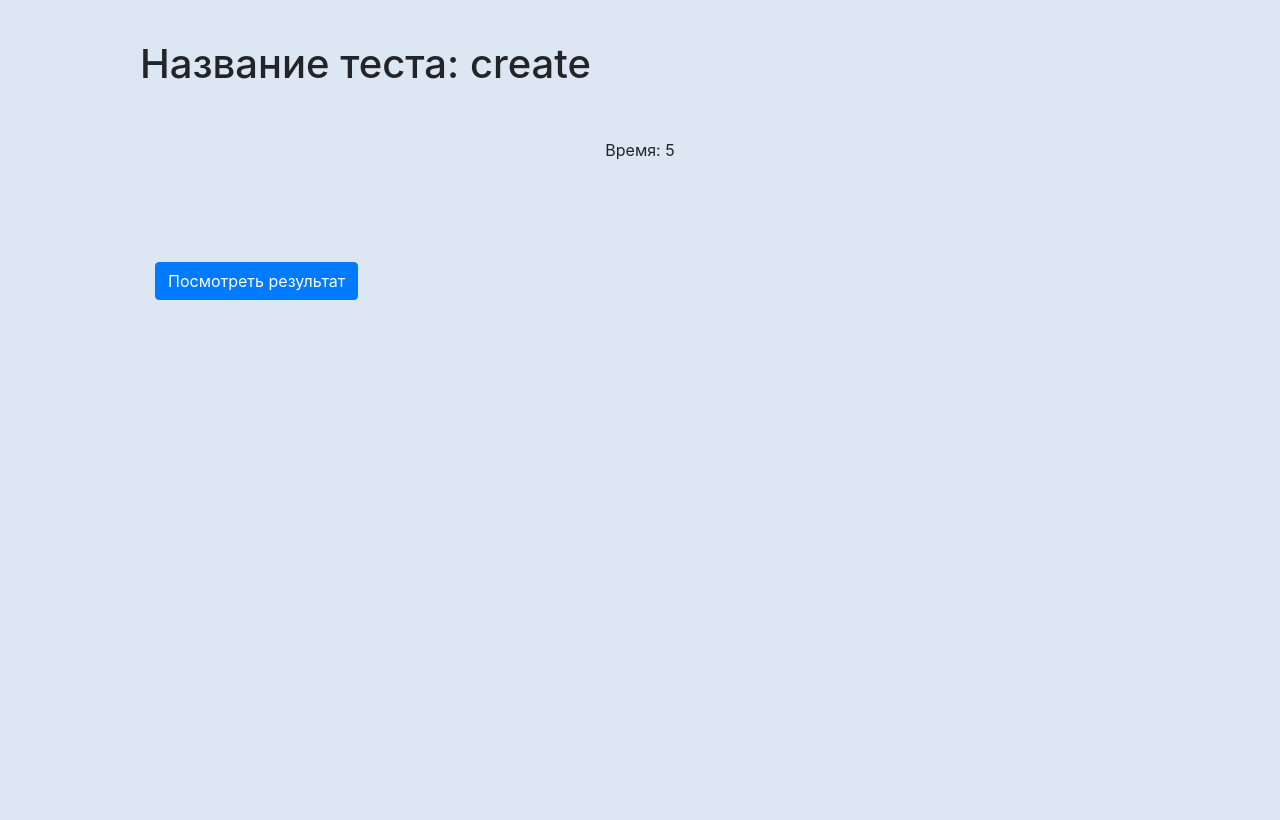
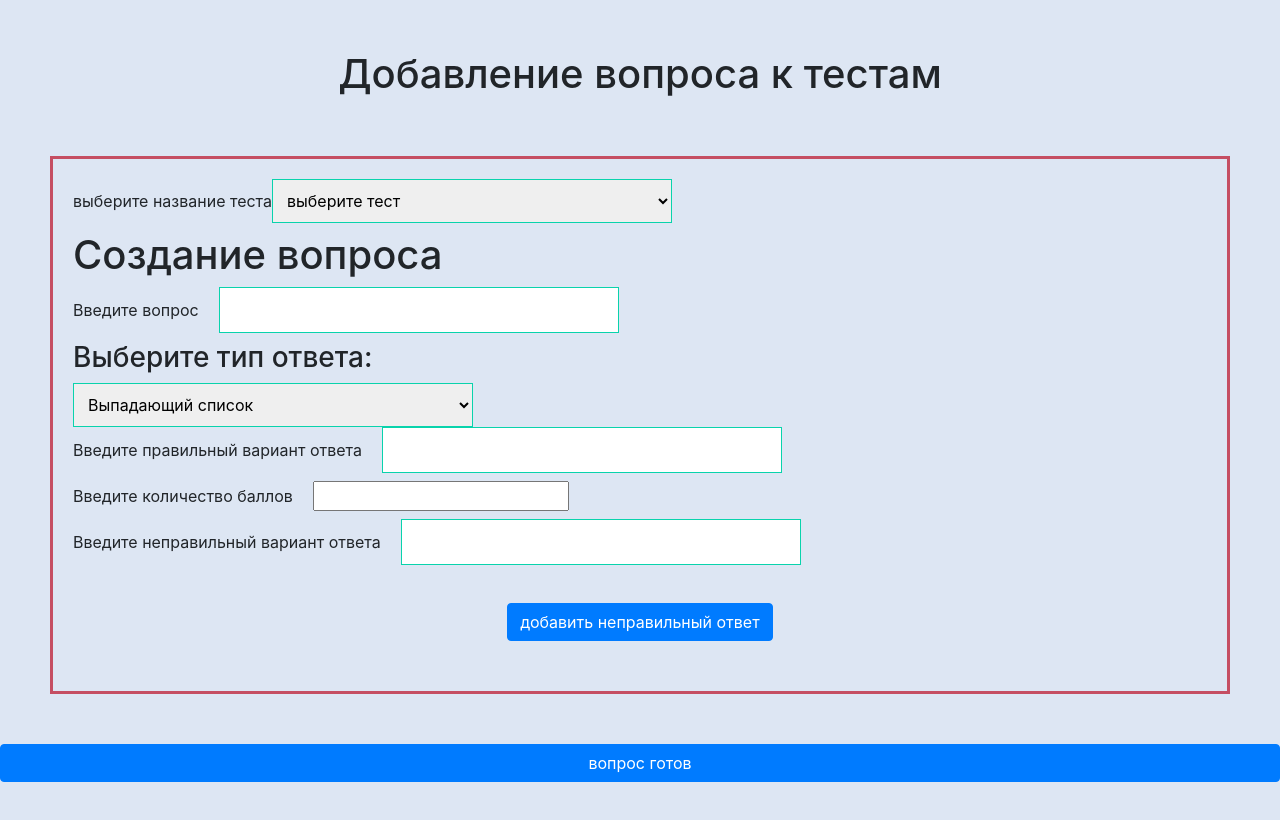
Before and after one commit to julia-me/Question-test, a React (Create React App) app: page /create in a window 1280 px wide. Shown: the top 820 px of the page. Built offline with nearby package versions, Linux system fonts and the light colour scheme.

Commit message:
creation of test questions

```diff
--- a/src/App.css
+++ b/src/App.css
@@ -171,3 +171,12 @@ span {
   flex-direction: column;
   align-items: center;
 }
+
+.newTest{
+  margin: 50px;
+  padding: 20px;
+  display: flex;
+  flex-direction: column;
+  text-align: left;
+  border: 3px solid rgb(197, 78, 98);
+}
--- a/src/App.jsx
+++ b/src/App.jsx
@@ -1,34 +1,59 @@
-import React, {useState}  from 'react';
+import React, {useState, useEffect}  from 'react';
 import "./App.css"
-// import {geographyAQuestionsArr, biologyQuestionsArr, randomQuestionsArr} from './data/questionData.js'
 import * as Questions from './data/questionData.js'
 import Question from './components/Question'
 import Start from './components/StartPage'
 import Result from './components/Result'
 import Timer from './components/Timer'
+import CreateTest from './components/CreateTest/CreateTest'
 
-import { BrowserRouter, Switch, Route, Redirect, StaticRouter } from 'react-router-dom';
+import { BrowserRouter, Switch, Route, Redirect } from 'react-router-dom';
+localStorage.setItem('test', JSON.stringify([]))
+const allTestsArr=Object.entries(Questions)
+// let newQuestions = JSON.parse(localStorage.getItem('new')) || []
 
+// allTestsArr.map(arr => {
+//   newQuestions.map( quest => {
+//     if(arr[0] === quest[0]){
+//       arr[1].push(quest[1])
+//     }
+//   })
+// })
+// console.log('newQuestions', newQuestions)
 
 
 const App = ()  =>{
   const [maxPoints, setMaxPoints]=useState('')
-  // const [totalPoint, setTotalPoint] = useState(0)
+  const [usersTime, setUsersTime]= useState(1)
   const [data, setData] = useState([])
   const allTestTitles= Object.keys(Questions)
-  const allTestsArr=Object.entries(Questions)
 
+  const [newQuestions, setNewQuestions] = useState(JSON.parse(localStorage.getItem('new')) || [])
+
+  console.log(allTestsArr)
+
+
+  useEffect(()=> {
+    allTestsArr.map(arr => {
+      return newQuestions.map( quest => {
+        if(arr[0] === quest[0]){
+          return arr[1].push(quest[1])
+        }
+      })
+    })
+  }, [newQuestions])
 
   const TestPage = ({ match }) => {
     allTestsArr.find(test => {
-      if(test[0] === match.params.pageTitle)
-      setData(test[1])
+      if(test[0] === match.params.pageTitle){
+        return setData(test[1])
+      }
   })
 
       return(
       <div className="App">
         <h1> Название теста: {match.params.pageTitle}</h1>
-        <Timer/>
+        <Timer usersTime={usersTime}/>
         <Question
         data={data}
         setMaxPoints={setMaxPoints}
@@ -47,13 +72,16 @@ const App = ()  =>{
       </Route>
 
       <Route path="/start">
-        <Start allTestTitles={allTestTitles}/>
+        <Start allTestTitles={allTestTitles} setUsersTime={setUsersTime}/>
       </Route>
 
       <Route path="/result">
         < Result
-        // totalPoint={totalPoint}
         maxPoints={maxPoints}/>
+      </Route>
+
+      <Route path="/create">
+        < CreateTest allTestTitles={allTestTitles}/>
       </Route>
 
       <Route path="/:pageTitle" component={TestPage}/>
--- a/src/Elements/InputText.jsx
+++ b/src/Elements/InputText.jsx
@@ -14,9 +14,10 @@ const InputText = ({oneQuestion, number, setAnsver}) =>{
       <div className='card-body'>
         <h1> {number+1}. {oneQuestion.title} ?</h1>
         {oneQuestion.url && <img src={oneQuestion.url} alt="oneQuestion.title"/>}
-        {oneQuestion.answer.map(elem => {
+        <input onChange={(e)=> answerValidation(e.target.value) } key={oneQuestion.answer[0].title} type="text" placeholder="введите ответ" />
+        {/* {oneQuestion.answer.map(elem => {
         return <input onChange={(e)=> answerValidation(e.target.value) } key={elem.title} type="text" placeholder="введите ответ" />
-        })}
+        })} */}
       </div>
     </div>
   );
--- /dev/null
+++ b/src/components/CreateTest/CorrectAnswer.jsx
@@ -0,0 +1,37 @@
+import React from 'react';
+
+const CorrectAnswer = ({setCorrectAnswerInfo, correctAnswerInfo, newQuestion, setNewQuestion})  =>{
+
+    const correctAnswer=(answer)=> {
+        setCorrectAnswerInfo({...correctAnswerInfo, title:answer})
+    }
+    const points=(point)=> {
+        if(point){
+            setCorrectAnswerInfo({...correctAnswerInfo, point: +point})
+        }
+        if(!point){
+            setCorrectAnswerInfo({...correctAnswerInfo, point:100})
+        }
+    }
+
+    return (
+        <div className="test-item">
+            <label htmlFor="correct">
+                Введите правильный вариант ответа
+                <input onChange={(e)=> correctAnswer(e.target.value)} type="text" id='correct'/>
+            </label>
+            <label htmlFor="point">
+                Введите количество баллов
+                <input onChange={(e)=> points(e.target.value)} type="number" id='point'/>
+            </label>
+        </div>
+    );
+}
+
+export default CorrectAnswer;
+
+// answer: [{
+//     title:'',
+//     isTrue:'',
+//     point:'',
+// }]
--- /dev/null
+++ b/src/components/CreateTest/CreateTest.jsx
@@ -0,0 +1,106 @@
+import React, {useState, useEffect} from 'react';
+import { Link } from 'react-router-dom';
+import NewQuestion from './NewQuestion'
+import CorrectAnswer from './CorrectAnswer'
+import InCorrectAnswer from './InCorrectAnswer'
+
+let newArrTest = JSON.parse(localStorage.getItem('new')) || []
+
+
+const CreateTest = ({allTestTitles})  =>{
+    const [correctAnswerInfo, setCorrectAnswerInfo]=useState({
+        title:'',
+        isTrue: true,
+        point: 1,
+    })
+    const [inCorrectAnswerInfo, setInCorrectAnswerInfo]=useState({
+        title:'',
+        isTrue: false,
+        point: 0,
+    })
+    // name of test to push question
+    const [newTestName, setNewTestName]=useState('')
+    // arr of question info
+    const [newQuestion, setNewQuestion]=useState({
+        type: 'Select',
+        answer: []
+    })
+    //total info to push
+    const [newTest, setNewTest]=useState([])
+
+    //for button add answer
+    const [addIncorrect, setAddIncorrect]=useState({
+        one: false,
+        two: false,
+        firstButton: true,
+        secondButton: false,
+    })
+
+    const createTest = (e) => {
+        setNewTestName(e.target.value)
+    }
+
+    useEffect(()=> {
+        setNewQuestion({...newQuestion, answer: [correctAnswerInfo,inCorrectAnswerInfo]})
+        setNewTest([newTestName, newQuestion])
+
+    },[inCorrectAnswerInfo, correctAnswerInfo, newTestName])
+
+    const testIsReadyHendel = (e) => {
+        if(newTestName && correctAnswerInfo.title && correctAnswerInfo.point  && inCorrectAnswerInfo.title &&newQuestion.title){
+            newArrTest.push(newTest)
+            localStorage.setItem('new', JSON.stringify(newArrTest))
+        }
+    }
+
+    return (
+        <div className="result">
+            <h1>  Добавление вопроса к тестам </h1>
+            <div className='newTest'>
+                <div className='test-item'>
+                    <label htmlFor=""> выберите название теста
+                        <select onChange={(e)=> createTest(e)}>
+                            <option value="0"> выберите тест </option>
+                            {allTestTitles.map(name => {
+                                return(
+                                    <option key={name} value={name}>{name}</option>
+                                )
+                            })}
+                        </select>
+                    </label>
+                </div>
+                <NewQuestion
+                newQuestion={newQuestion} setNewQuestion={setNewQuestion}
+                />
+                <CorrectAnswer setCorrectAnswerInfo={setCorrectAnswerInfo} correctAnswerInfo={correctAnswerInfo} newQuestion={newQuestion} setNewQuestion={setNewQuestion}/>
+                <InCorrectAnswer inCorrectAnswerInfo={inCorrectAnswerInfo} setInCorrectAnswerInfo={setInCorrectAnswerInfo}/>
+                {addIncorrect.firstButton &&
+                <button
+                onClick={(e) => setAddIncorrect({...addIncorrect,
+                    ...addIncorrect.one=true,
+                    ...addIncorrect.secondButton=true,
+                    ...addIncorrect.firstButton=false})}
+                    className="btn btn-primary" > добавить неправильный ответ
+                </button> }
+                {addIncorrect.one &&
+                <div>
+                   <InCorrectAnswer/>
+                </div> }
+                {addIncorrect.secondButton &&
+                <button
+                    onClick={(e) => setAddIncorrect({...addIncorrect,
+                    ...addIncorrect.two=true,
+                    ...addIncorrect.secondButton=false})}
+                    className="btn btn-primary" > добавить неправильный ответ
+                </button> }
+                {addIncorrect.two &&
+                <div>
+                   <InCorrectAnswer/>
+                </div> }
+            </div>
+            <Link onClick={(e)=> testIsReadyHendel(e)} className="btn btn-primary" to='/start'> вопрос готов </Link>
+        </div>
+    );
+}
+
+export default CreateTest;
--- /dev/null
+++ b/src/components/CreateTest/InCorrectAnswer.jsx
@@ -0,0 +1,19 @@
+import React from 'react';
+
+const InCorrectAnswer = ({inCorrectAnswerInfo, setInCorrectAnswerInfo})  =>{
+
+    const inCorrectAnswer=(answer)=> {
+        setInCorrectAnswerInfo({...inCorrectAnswerInfo, title:answer})
+    }
+
+    return (
+        <div className="test-item">
+            <label htmlFor="incorrect">
+                Введите неправильный вариант ответа
+                <input onChange={(e)=> inCorrectAnswer(e.target.value)} type="text" id='incorrect'/>
+            </label>
+        </div>
+    );
+}
+
+export default InCorrectAnswer;
--- /dev/null
+++ b/src/components/CreateTest/NewQuestion.jsx
@@ -0,0 +1,36 @@
+import React from 'react';
+
+
+const NewQuestion = ({ newQuestion, setNewQuestion})  =>{
+
+    const typeOfAnswers =(type)=> {
+        setNewQuestion({...newQuestion, type:type})
+    }
+
+    const questionTitle =(title) => {
+        setNewQuestion({...newQuestion, title:title})
+    }
+
+
+    return (
+        <div className="test-item">
+            <h1> Создание вопроса  </h1>
+            <div>
+                <label htmlFor="createQuestion"> Введите вопрос
+                    <input  onChange={(e) => questionTitle(e.target.value)} type="text" id="createQuestion"/>
+                </label>
+            </div>
+            <div>
+                <h3> Выберите тип ответа: </h3>
+                <select id="typeOfQuestion" onChange={(e)=> typeOfAnswers(e.target.value)}>
+                    <option value="Select"> Выпадающий список </option>
+                    <option value="Text">Текстовое поле</option>
+                    <option value="Radio">Кнопка с одним правильным ответом </option>
+                    <option value="Checkbox">Кнопка с множеством правильных ответов </option>
+                </select>
+            </div>
+        </div>
+    );
+}
+
+export default NewQuestion;
--- a/src/components/Question.jsx
+++ b/src/components/Question.jsx
@@ -12,7 +12,6 @@ const Question = (props)  => {
   let resultPoints=0
 
   useEffect(()=> {
-    console.log(answersModel)
     summ()
   },[answersModel])
 
--- a/src/components/Result.jsx
+++ b/src/components/Result.jsx
@@ -3,15 +3,15 @@ import { Link } from 'react-router-dom';
 
 
 const Result = ({maxPoints})  =>{
-    console.log(maxPoints)
     let totalPoint=JSON.parse(localStorage.getItem('answ'))
+    let pers = Math.floor(totalPoint/maxPoints*100) || 0
     localStorage.setItem('answ', JSON.stringify(0))
 
 
     return (
         <div className="result">
-            <h1> Вы набрали  <span> {totalPoint} </span> баллов/  Из  <span> {maxPoints} </span> </h1>
-            <h1> Процент успешности прохождения теста  <span> {Math.floor(totalPoint/maxPoints*100)} % </span> </h1>
+            <h1> Вы набрали  <span> {totalPoint} </span> баллов  { maxPoints ? `/  из ${maxPoints} ` : ''} </h1>
+            <h1> Процент успешности прохождения теста  <span> {pers} % </span> </h1>
             <Link className="btn btn-primary" to='/start'> Пройти еще тесты </Link>
         </div>
     );
--- a/src/components/StartPage.jsx
+++ b/src/components/StartPage.jsx
@@ -1,12 +1,37 @@
-import React from 'react';
+import React, {useEffect, useState} from 'react';
 import { Link } from 'react-router-dom';
 
+const initialState = {count: 0};
 
-const Start = ({allTestTitles})  =>{
+function reducer(state, action) {
+  switch (action.type) {
+    case 'increment':
+      return {count: state.count + 1};
+    case 'decrement':
+      return {count: state.count - 1};
+    default:
+      throw new Error();
+  }
+}
+
+const Start = ({allTestTitles, setUsersTime})  =>{
+
+  useEffect(()=> {
+    setUsersTime(1)
+  },[])
+
+  const timeHendle =(e)=>{
+    setUsersTime(e.target.value)
+  }
 
   return (
     <div className="App">
       <div className="start-page">
+      <div className=''>
+          <label htmlFor=""> Сколько минут требуется на тест?
+            <input type="number" onChange={(e)=> timeHendle(e)}/>
+          </label>
+        </div>
         <h1> Выберите тест, который хотите пройти </h1>
         <div className='types-of-test'>
           {allTestTitles.map((title, index)=> {
@@ -17,6 +42,7 @@ const Start = ({allTestTitles})  =>{
             )
           })}
         </div>
+        <Link className="btn btn-primary" to='/create'> Придумать свой тест </Link>
       </div>
     </div>
   );
--- a/src/components/Timer.jsx
+++ b/src/components/Timer.jsx
@@ -2,8 +2,9 @@ import React, {useState, useEffect} from 'react';
 import { useHistory } from 'react-router-dom';
 
 
-const Timer = ()  =>{
-    const [time, setTime]=useState(10);
+const Timer = ({usersTime})  =>{
+    let timeForTest = usersTime*60
+    const [time, setTime]=useState(timeForTest);
     let history = useHistory();
 
     useEffect(()=> {
@@ -19,41 +20,6 @@ const Timer = ()  =>{
     }, [time])
 
 
-
-
-    // useEffect(() => {
-    //     const timer = setInterval(()=> {
-    //     }, 1000)
-    //     // return () => {
-    //     //   history.push('/result')
-    //     // }
-    // },[])
-
-    // console.log(time)
-
-
-
-
-    // const [seconds, setSeconds] = useState(10);
-    // const [timer, setTimer] = useState(null);
-    // let history = useHistory();
-
-    // useEffect(() => {
-    //   if (!timer) {
-    //     setTimer(setInterval(() => {
-    //       if (seconds > 0) {
-    //         setSeconds(seconds => seconds - 1);
-    //       }
-    //     }, 1000));
-    //   }
-
-    //   if (!seconds) {
-    //     setTimer(null);
-    //     clearTimeout(timer);
-    //     history.push(`/result`);
-    //   }
-    // }, [seconds]);
-
     return (
         <div className="result">
             Время: {time}
--- a/src/data/questionData.js
+++ b/src/data/questionData.js
@@ -209,7 +209,6 @@ const geographyAQuestionsArr =[
     ]
   },
 ]
-
 const biologyQuestionsArr = [
   {
     title: 'Хранителем наследственной информации являются:',
```
